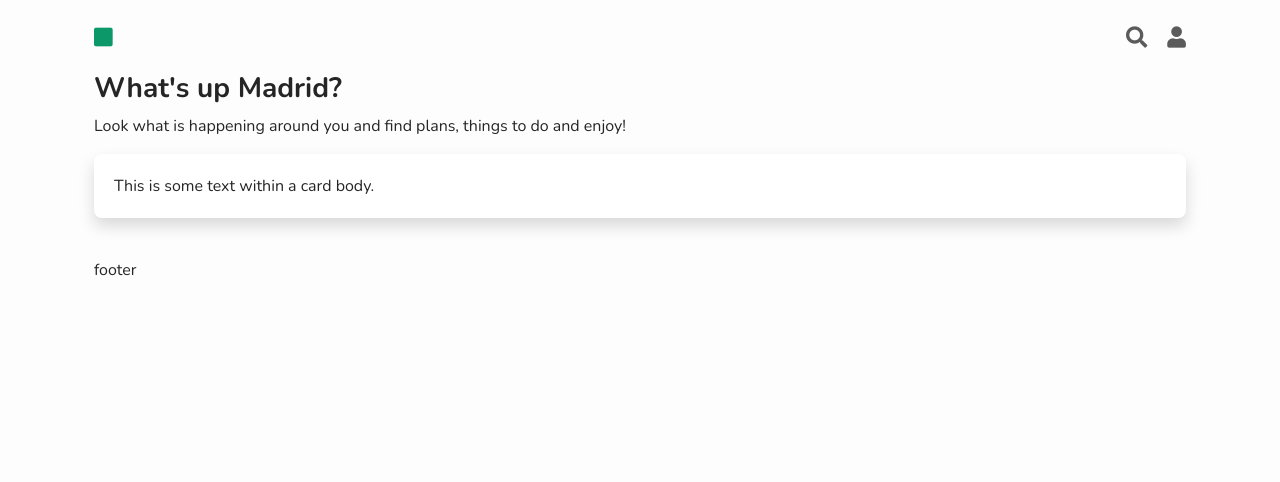
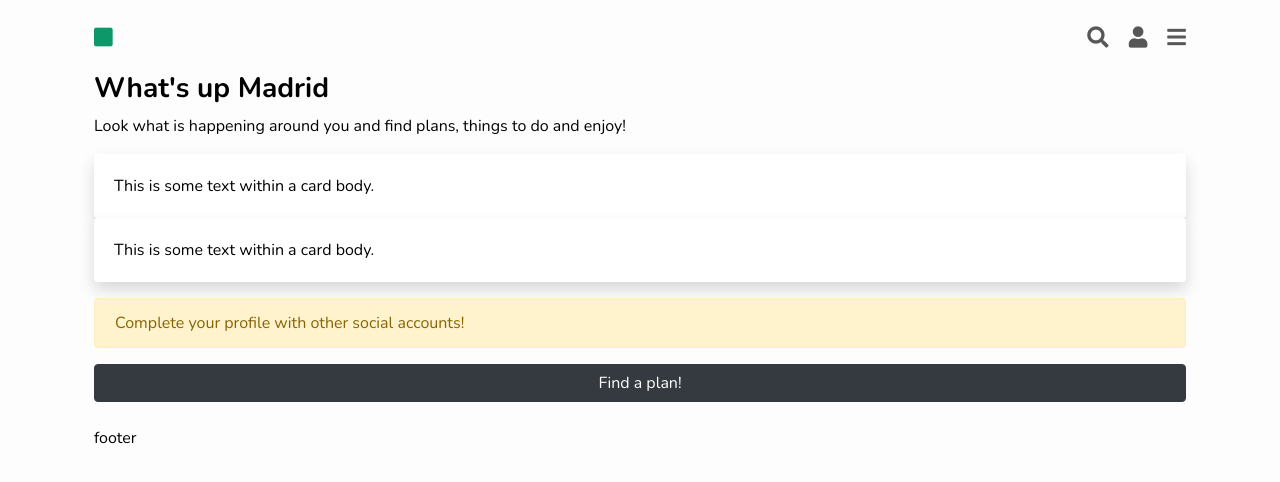
Before and after one commit to caguilar-iam-worlding/angularapp, an Angular app: page / in a window 1280 px wide. Shown: the top 482 px of the page. Built offline with nearby package versions, Linux system fonts and the light colour scheme.

Commit message:
Create alert component

```diff
--- a/src/app/app.component.html
+++ b/src/app/app.component.html
@@ -2,17 +2,19 @@
 <div class="row">
   <div class="col">
     <div #home_header class="mb-3">
-        <h3 class="font-weight-bold">What's up {{ city }}?</h3>
-        <div>Look what is happening around you and find plans, things to do and enjoy!</div>
+        <h3 #home_header_title class="font-weight-bold">{{ app.title }} {{ user.actual_location }}</h3>
+        <div #home_header_subtitle>{{ app.subtitle }}</div>
     </div>
     <div #home_body class="mb-3">
-        <div class="card card-no-border card-radius shadow">
-            <div class="card-body">
-              This is some text within a card body.
-            </div>
-          </div>
+      <app-card *ngFor="let plan of plans"></app-card>
     </div>
 
   </div>
 </div>
+<app-alert *ngIf="show_alert()"></app-alert>
+<div class="row">
+  <div class="col">
+    <button class="btn btn-dark w-100" (click)="on_action()">{{ app.action }}</button>
+  </div>
+</div>
 <app-footer></app-footer>
--- a/src/app/app.component.ts
+++ b/src/app/app.component.ts
@@ -6,6 +6,36 @@ import { Component } from '@angular/core';
   styleUrls: ['./app.component.css']
 })
 export class AppComponent {
-  title = 'iamworldingangularapp';
-  city = 'Madrid';
+
+  // Data to HTML template from server
+  app = {
+    title: 'What\'s up',
+    subtitle: 'Look what is happening around you and find plans, things to do and enjoy!',
+    action: 'Find a plan!'
+  };
+  // Data from User service when reload the page
+  user = {
+    actual_location: 'Madrid',
+    is_facebook_profile_upload: true,
+    is_twitter_profile_upload: true,
+    is_instagram_profile_upload: false,
+  };
+  // From Data service where reload the page
+  plans = [
+    { name: 'Parque del Retiro', address: 'Avda. independencia', latitude: 40.411214, longitude: -3.713434 },
+    { name: 'Parque del Almendro', address: 'Avda. grande', latitude: 40.40212, longitude: -3.73423948 }
+  ];
+
+  on_action() {
+    console.log('Click on action button');
+  }
+
+  show_alert() {
+    if (!this.user.is_facebook_profile_upload || !this.user.is_instagram_profile_upload || !this.user.is_twitter_profile_upload) {
+      return true;
+    } else {
+      return false;
+    }
+  }
+
 }
--- a/src/app/app.module.ts
+++ b/src/app/app.module.ts
@@ -4,12 +4,16 @@ import { NgModule } from '@angular/core';
 import { AppComponent } from './app.component';
 import { HeaderComponent } from './elements/header/header.component';
 import { FooterComponent } from './elements/footer/footer.component';
+import { CardComponent } from './components/card/card.component';
+import { AlertComponent } from './elements/alert/alert.component';
 
 @NgModule({
   declarations: [
     AppComponent,
     HeaderComponent,
-    FooterComponent
+    FooterComponent,
+    CardComponent,
+    AlertComponent
   ],
   imports: [
     BrowserModule
--- /dev/null
+++ b/src/app/components/card/card.component.css
@@ -0,0 +1,7 @@
+/* Card */
+.card-no-border {
+  border: 0px;
+}
+.card-radius {
+  border-radius: 0.25rem;
+}
--- /dev/null
+++ b/src/app/components/card/card.component.html
@@ -0,0 +1,5 @@
+<div class="card card-no-border card-radius shadow">
+  <div class="card-body">
+    This is some text within a card body.
+  </div>
+</div>
--- /dev/null
+++ b/src/app/components/card/card.component.ts
@@ -0,0 +1,15 @@
+import { Component, OnInit } from '@angular/core';
+
+@Component({
+  selector: 'app-card',
+  templateUrl: './card.component.html',
+  styleUrls: ['./card.component.css']
+})
+export class CardComponent implements OnInit {
+
+  constructor() { }
+
+  ngOnInit() {
+  }
+
+}
--- /dev/null
+++ b/src/app/elements/alert/alert.component.html
@@ -0,0 +1,7 @@
+<div class="row">
+  <div class="col">
+    <div class="alert alert-warning" role="alert">
+      {{ message }}
+    </div>
+  </div>
+</div>
--- /dev/null
+++ b/src/app/elements/alert/alert.component.ts
@@ -0,0 +1,17 @@
+import { Component, OnInit } from '@angular/core';
+
+@Component({
+  selector: 'app-alert',
+  templateUrl: './alert.component.html',
+  styleUrls: ['./alert.component.css']
+})
+export class AlertComponent implements OnInit {
+
+  message = 'Complete your profile with other social accounts!';
+
+  constructor() { }
+
+  ngOnInit() {
+  }
+
+}
--- a/src/app/elements/header/header.component.html
+++ b/src/app/elements/header/header.component.html
@@ -3,7 +3,8 @@
       <i class="fas fa-square fa-lg primary-color align-middle"></i>
   </div>
   <div class="col-6 align-right">
-      <i class="fas fa-search fa-lg align-middle icon-color icon-right-spacing"></i>
-      <i class="fas fa-user fa-lg icon-color align-middle"></i>
+      <i class="fas fa-search fa-lg icon-color align-middle icon-right-spacing"></i>
+      <i class="fas fa-user fa-lg icon-color align-middle icon-right-spacing"></i>
+      <i class="fas fa-bars fa-lg icon-color align-middle"></i>
   </div>
 </div>
--- a/src/styles.css
+++ b/src/styles.css
@@ -5,7 +5,7 @@
   /* Background colors */
   --primary-bg-color: #fdfdfd;
   /* Text colors */
-  --primary-text-color: #252525;
+  --primary-text-color: ##1d2124;
   --secondary-text-color: #9d9d9d;
 }
 
@@ -27,7 +27,7 @@ body {
   color: var(--primary-color);
 }
 .icon-color {
-  opacity: 0.75;
+  opacity: 0.65;
 }
 
 
@@ -49,12 +49,3 @@ body {
 .align-right {
   text-align: right;
 }
-
-
-/* Card */
-.card-no-border {
-  border: 0px;
-}
-.card-radius {
-  border-radius: 0.5rem;
-}
```
Also changed, not shown: src/app/elements/alert/alert.component.css (added), 2 other files (tests, documents, lock files or other folders).
